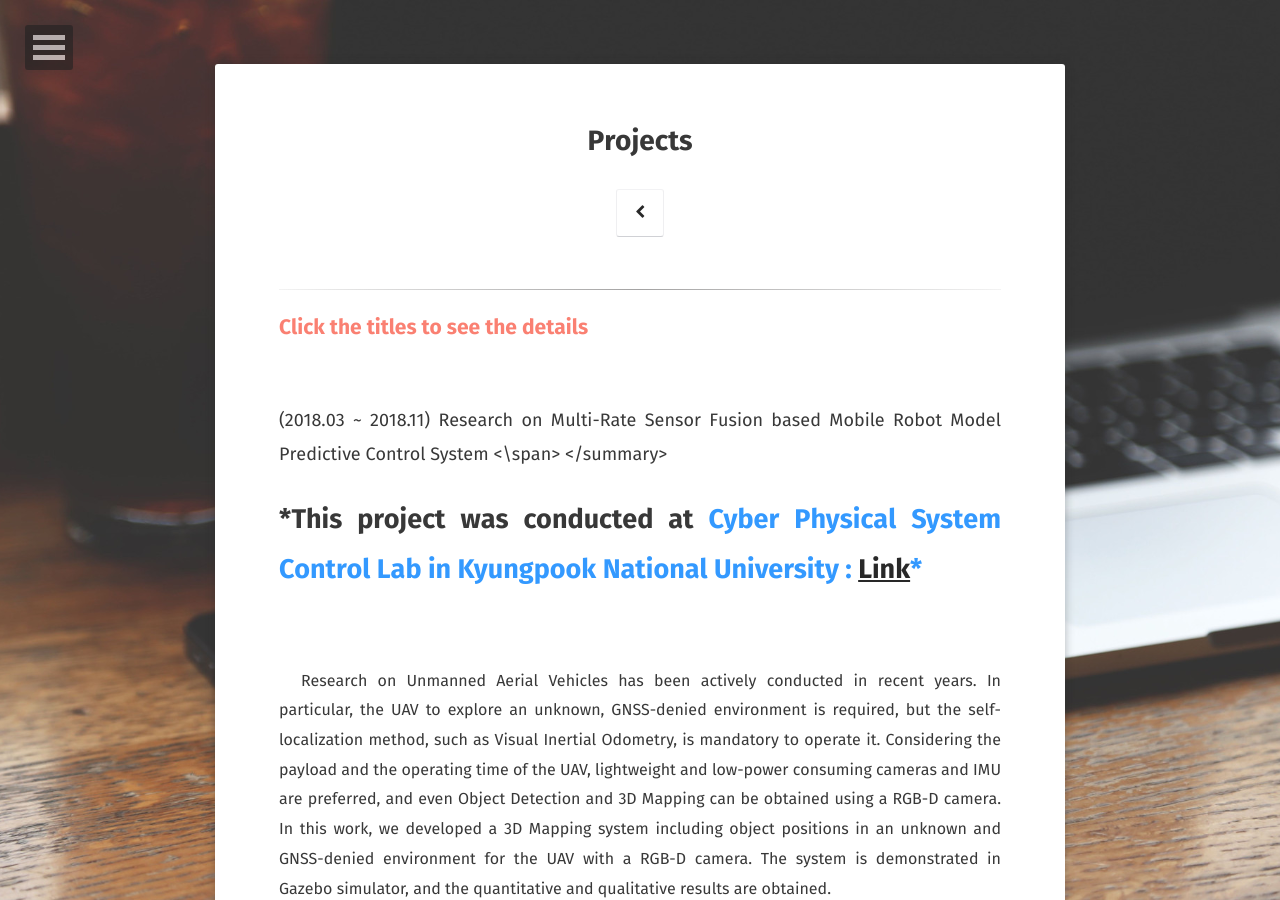
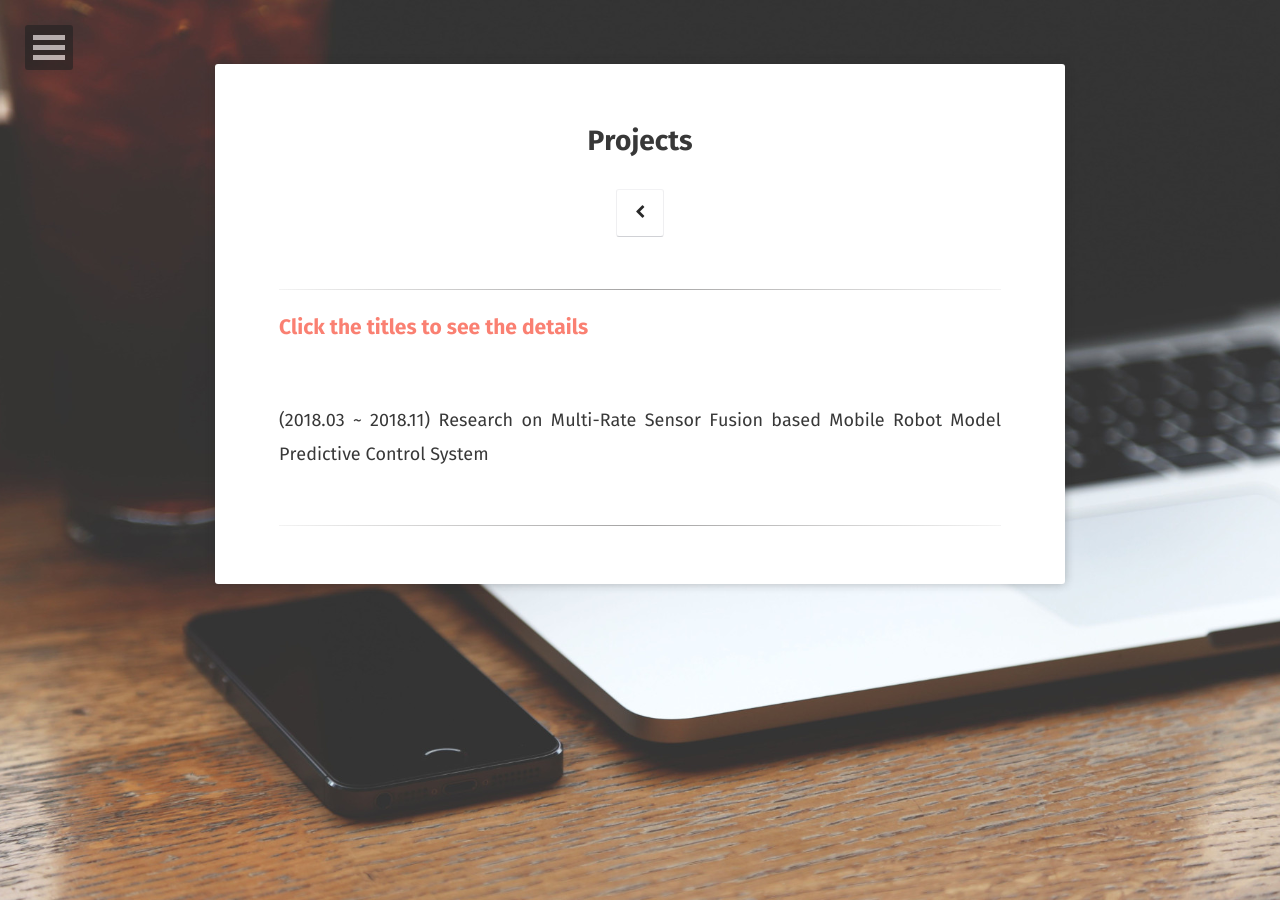
Before and after one commit to JongCheon-Park/JongCheon-Park.github.io, a Jekyll site: the page built from projects/index.md, in a window 1280 px wide and 900 px high. Built offline with Jekyll 4.4.1, drawn with Linux system fonts in a browser that asks for light colours; some web fonts are replaced; some of the changed text lies outside the part shown.

Commit message:
Update index.md

```diff
--- a/projects/index.md
+++ b/projects/index.md
@@ -12,7 +12,7 @@ comments: false
 <br>
 
 <details>
-  <summary> <span style="font-size: 18px"> (2018.03 ~ 2018.11) Research on Multi-Rate Sensor Fusion based Mobile Robot Model Predictive Control System <\span> </summary>
+  <summary> <span style="font-size: 18px"> (2018.03 ~ 2018.11) Research on Multi-Rate Sensor Fusion based Mobile Robot Model Predictive Control System </span> </summary>
   <div markdown="1">
 ## *This project was conducted at <span style="color:#3399ff">Cyber Physical System Control Lab in Kyungpook National University : [Link](http://control.knu.ac.kr/)* </span>
   </div>
```
